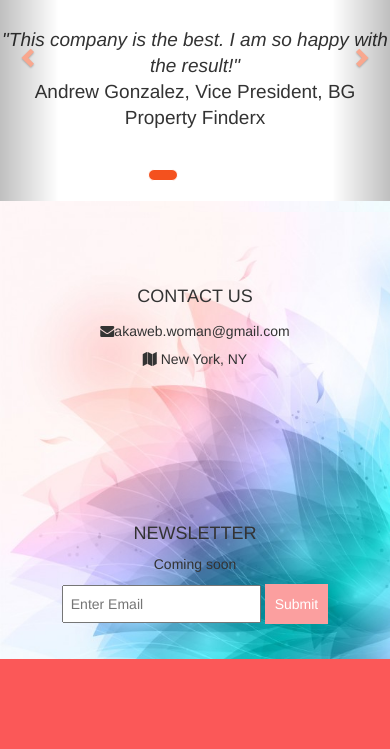
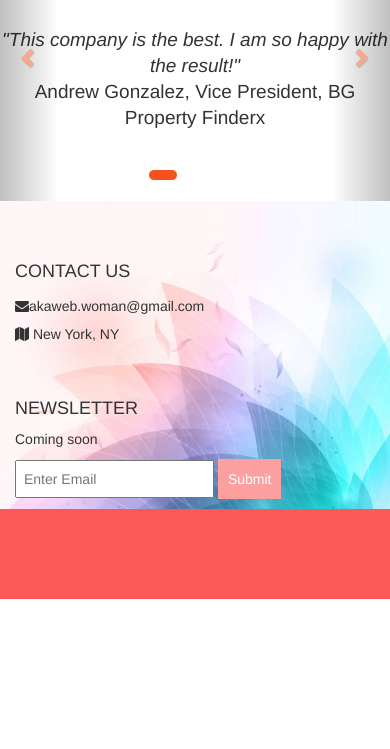
Before and after one commit to angeliqueb71/abbweb, a Rails app: page / in a window 390 px wide. Shown: the part 859-1608 px from the top of the page. After the commit the page ends 1458 px from the top, so only its background shows below. Run offline with Rails 7, Linux system fonts and the light colour scheme; style sheets or scripts are compiled from the project's sources; some libraries are stand-ins or nearby versions.

Commit message:
fixing mobile respon & cleaning up design

```diff
--- a/app/assets/stylesheets/home.scss
+++ b/app/assets/stylesheets/home.scss
@@ -1056,38 +1056,38 @@
 }
 
 
-@keyframes slide {
-    0% {
-      opacity: 0;
-      transform: translateY(70%);
-    }
-    100% {
-      opacity: 1;
-      transform: translateY(0%);
-    }
-  }
-  @-webkit-keyframes slide {
-    0% {
-      opacity: 0;
-      -webkit-transform: translateY(70%);
-    }
-    100% {
-      opacity: 1;
-      -webkit-transform: translateY(0%);
-    }
-  }
-  @media screen and (max-width: 768px) {
-    .col-sm-4 {
-      text-align: center;
-      margin: 25px 0;
-    }
-    .btn-lg {
-        width: 100%;
-        margin-bottom: 35px;
-    }
-  }
-  @media screen and (max-width: 480px) {
-    .logo {
-        font-size: 150px;
-    }
-  }
+// @keyframes slide {
+//     0% {
+//       opacity: 0;
+//       transform: translateY(70%);
+//     }
+//     100% {
+//       opacity: 1;
+//       transform: translateY(0%);
+//     }
+//   }
+//   @-webkit-keyframes slide {
+//     0% {
+//       opacity: 0;
+//       -webkit-transform: translateY(70%);
+//     }
+//     100% {
+//       opacity: 1;
+//       -webkit-transform: translateY(0%);
+//     }
+//   }
+//   @media screen and (max-width: 768px) {
+//     .col-sm-4 {
+//       text-align: center;
+//       margin: 25px 0;
+//     }
+//     .btn-lg {
+//         width: 100%;
+//         margin-bottom: 35px;
+//     }
+//   }
+//   @media screen and (max-width: 480px) {
+//     .logo {
+//         font-size: 150px;
+//     }
+//   }
```
